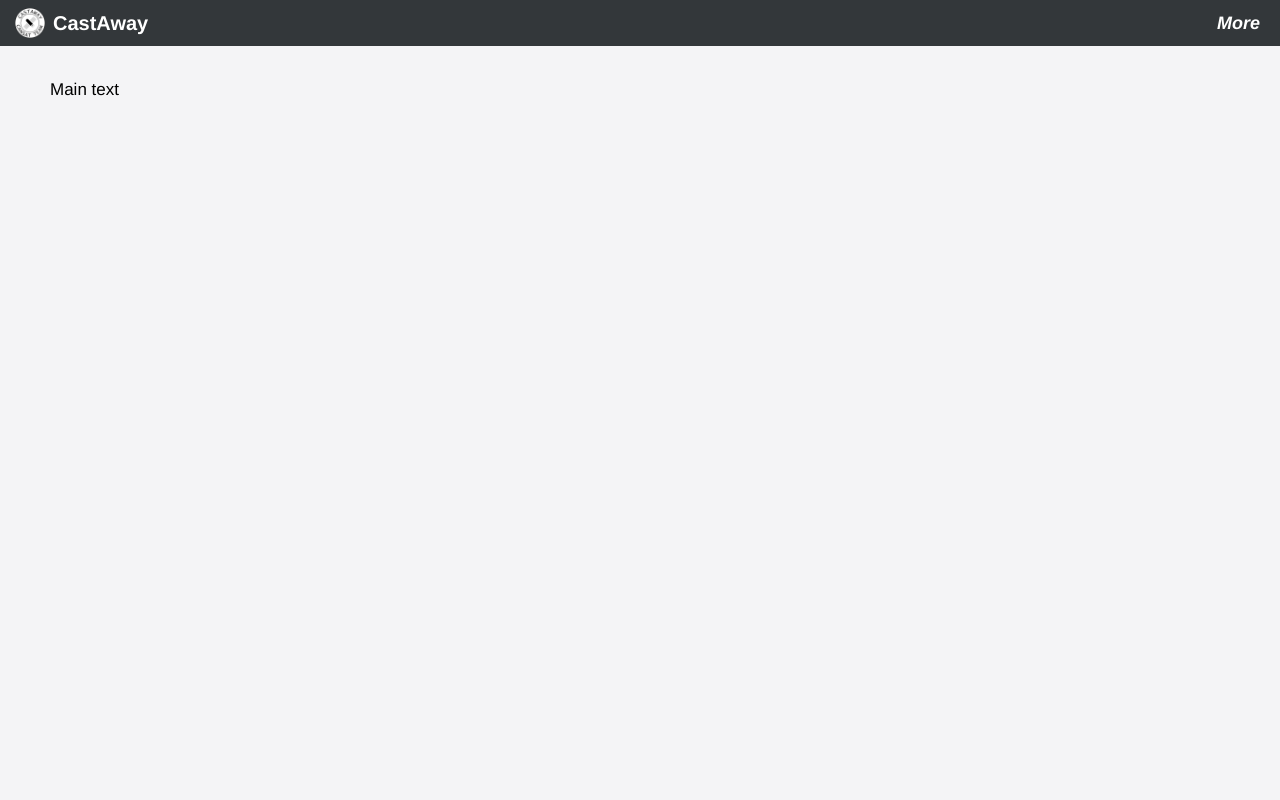
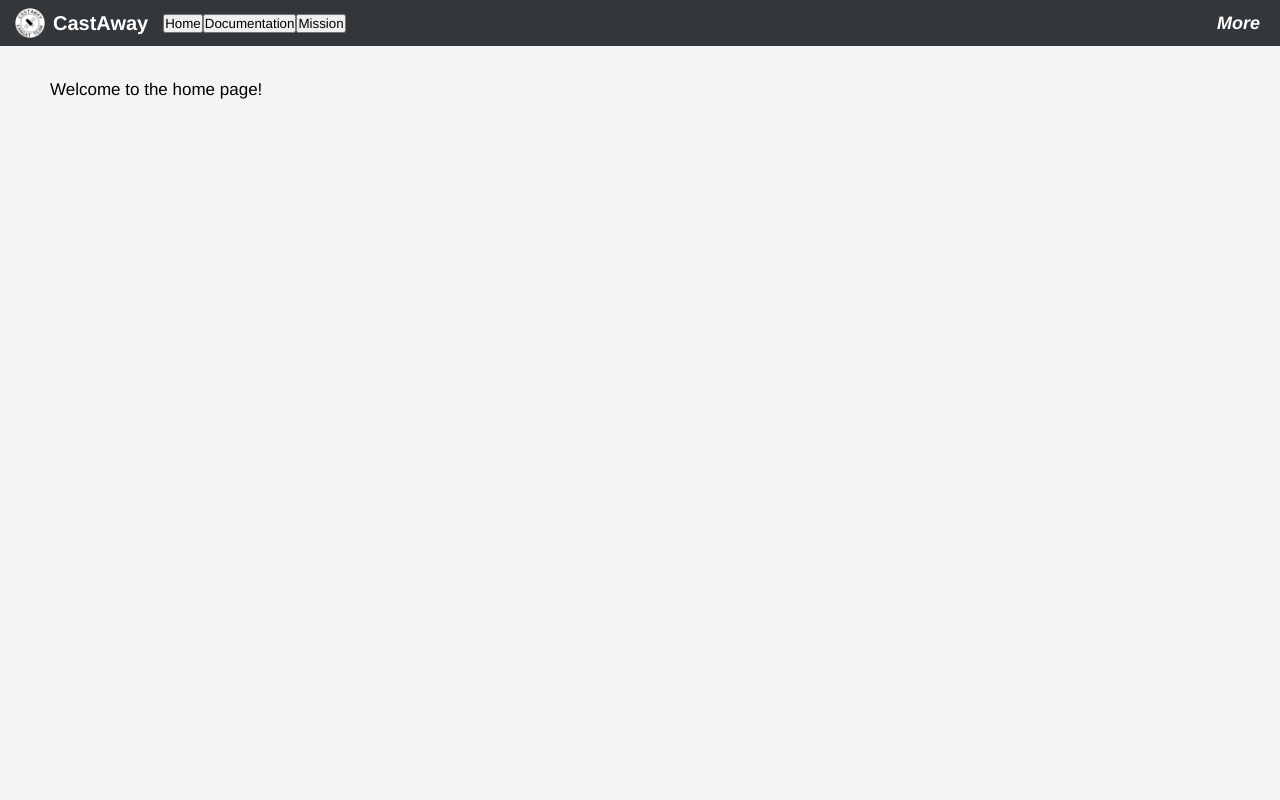
Before and after one commit to snej55/cansat-site, a React (Create React App) app in the folder react-port/: page / in a window 1280 px wide. Shown: the top 800 px of the page. Built offline with nearby package versions, Linux system fonts and the light colour scheme.

Commit message:
Add page switching

```diff
--- a/react-port/src/App.js
+++ b/react-port/src/App.js
@@ -1,17 +1,45 @@
 import './App.css';
+import { useState } from 'react';
+
+// different pages
+import { Home } from './Components/Home';
+import { Docs } from './Components/Docs';
+import { Mission } from './Components/Mission';
 
 function App() {
+  const [page, setPage] = useState('home');
+
+  function getContent() {
+    switch (page) {
+      case "home":
+        return Home();
+      case "docs":
+        return Docs();
+      case "mission":
+        return Mission();
+      default:
+        // return home page as default
+        return Home();
+    }
+  }
+
   return (
     <div className="App">
       <div id="header">
         <img id="CastAway" src="images/logo128.png" alt="128*128 logo image" draggable="false"></img>
         <h2>CastAway</h2>
 
+        <div id="options">
+          <button id="homeButton" onClick={() => {setPage("home")}}>Home</button>
+          <button id="docsButton" onClick={() => {setPage("docs")}}>Documentation</button>
+          <button id="missionButton" onClick={() => {setPage("mission")}}>Mission</button>
+        </div>
+
         <a id="menu"><i class="demo-icon icon-menu">More</i></a>
       </div>
       <div id="content">
         <p id="main-text">
-          Main text
+          {getContent()}
         </p>
       </div>
       <footer>
--- /dev/null
+++ b/react-port/src/Components/Docs.js
@@ -0,0 +1,7 @@
+export function Docs() {
+    return (
+        <div className="page-content">
+            Welcome to the documentation page!
+        </div>
+    )
+}
--- /dev/null
+++ b/react-port/src/Components/Home.js
@@ -0,0 +1,7 @@
+export function Home() {
+    return (
+        <div className="page-content">
+            Welcome to the home page!
+        </div>
+    )
+}
--- /dev/null
+++ b/react-port/src/Components/Mission.js
@@ -0,0 +1,7 @@
+export function Mission() {
+    return (
+        <div className="page-content">
+            Welcome to the mission page!
+        </div>
+    )
+}
```
